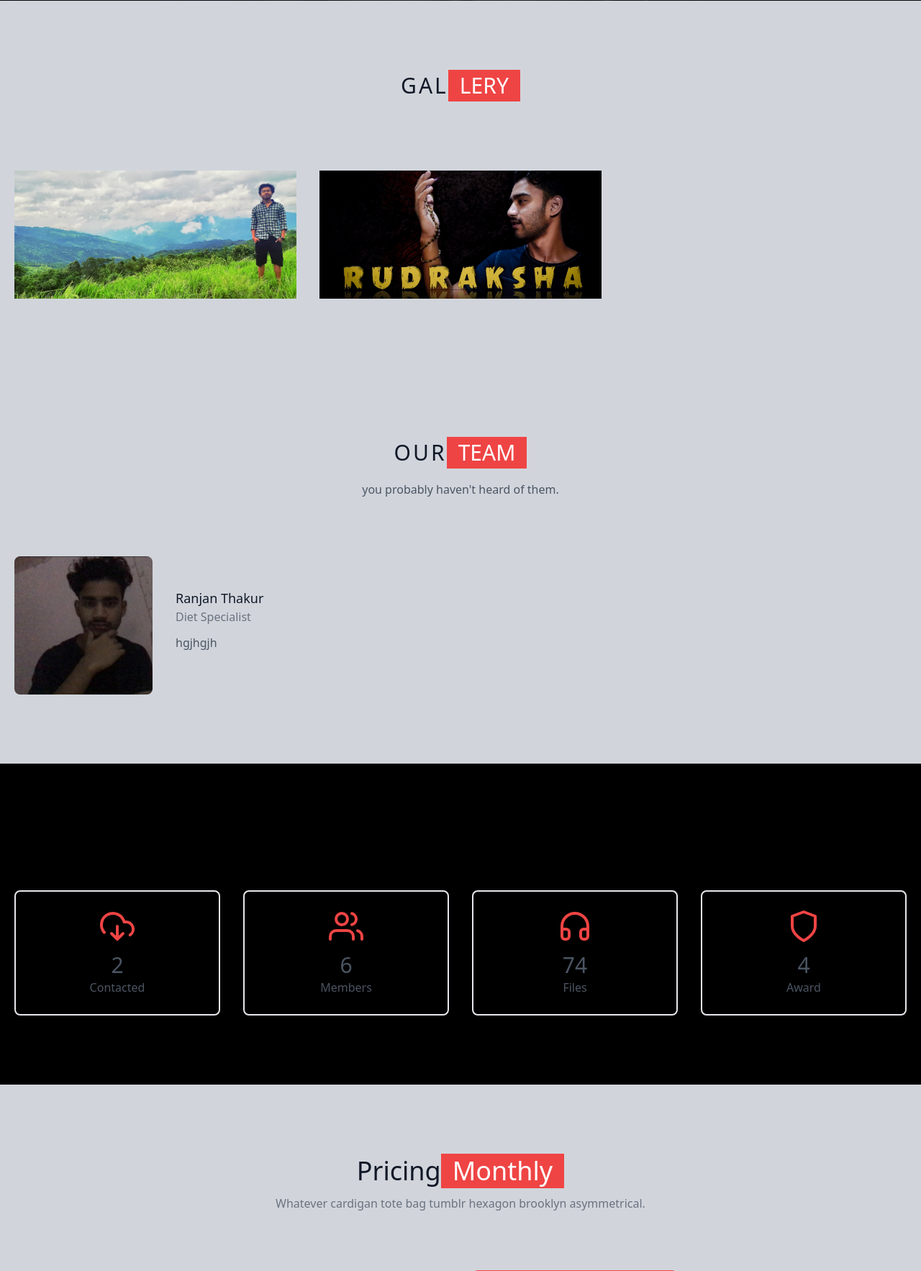
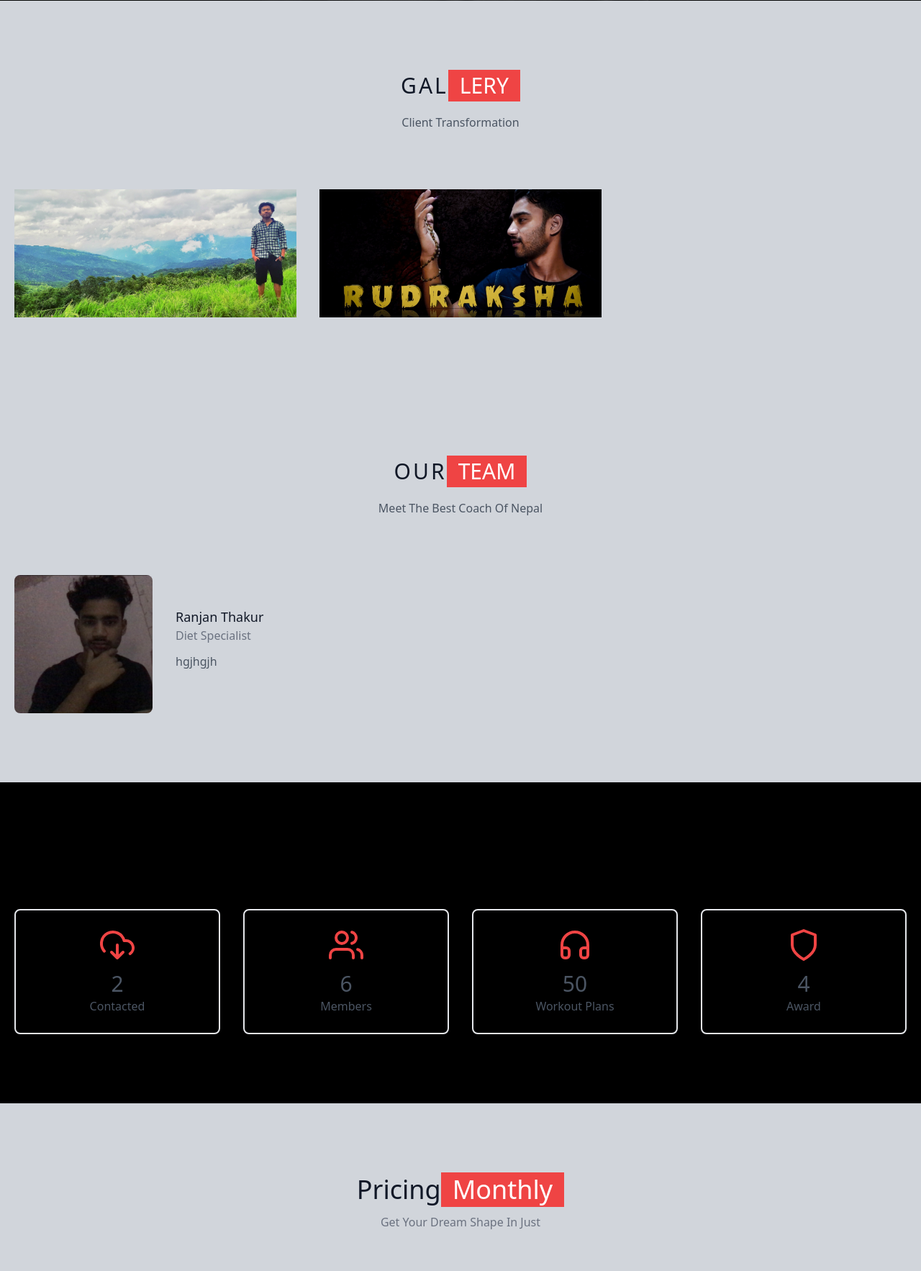
Before and after one commit to Rk-Thakur/fourthsemproject, a PHP site: page / in a window 1280 px wide. Shown: the part 899-2665 px from the top of the page at 72% size. Run offline with PHP 8.4, Linux system fonts and the light colour scheme; a user stored in the database is signed in; data comes from the database, SQL or seed files in the repository.

Commit message:
modified

```diff
--- a/gallery.php
+++ b/gallery.php
@@ -3,6 +3,7 @@
 <div class="container px-5 py-24 mx-auto">
     <div class="flex flex-col text-center w-full mb-20">
       <h1 class="text-3xl font-medium title-font mb-4 text-gray-900 tracking-widest">GAL<button class="py-1 px-4 bg-red-500 text-white focus:outline-none">LERY</button></h1>
+      <p class="lg:w-2/3 mx-auto leading-relaxed text-base  ">Client Transformation</p>
     </div>
     <div class="flex flex-wrap -m-4">
     <?php
--- a/index.html
+++ b/index.html
@@ -54,7 +54,7 @@
       </nav>
 
 
-      <a href="register.php" class="inline-flex text-white bg-red-500 border-0 py-2 px-6 focus:outline-none hover:bg-red-600 rounded text-lg  ">Member!</a>
+      <a href="#" class="inline-flex text-white bg-red-500 border-0 py-2 px-6 focus:outline-none hover:bg-red-600 rounded text-lg  ">Member!</a>
     </div>
   </header>
 
--- a/index.php
+++ b/index.php
@@ -94,7 +94,7 @@ if(!isset($_SESSION['uname'])){
               >Download Brochure</a
             > -->
             <div class="flex justify-center ">
-              <a href="#contact" class="inline-flex text-white bg-red-500 border-0 py-2 px-6  hover:bg-red-600 rounded text-lg  font-semibold  p-4 border border-orange-500  rounded inline-block mt-5 animate__animated animate__fadeInUp animate__delay-1s">Become a member!</a>
+              <a href="register.php" class="inline-flex text-white bg-red-500 border-0 py-2 px-6  hover:bg-red-600 rounded text-lg  font-semibold  p-4 border border-orange-500  rounded inline-block mt-5 animate__animated animate__fadeInUp animate__delay-1s">Become a member!</a>
             </div>
           </div>
         </div>
@@ -127,7 +127,7 @@ include("sucess.php");
     <div class="container px-5 py-24 mx-auto">
       <div class="flex flex-col text-center w-full mb-20">
         <h1 class="sm:text-4xl text-3xl font-medium title-font mb-2 text-gray-900">Pricing<button class="py-1 px-4 bg-red-500 text-white focus:outline-none">Monthly</button></h1>
-        <p class="lg:w-2/3 mx-auto leading-relaxed text-base text-gray-500">Whatever cardigan tote bag tumblr hexagon brooklyn asymmetrical.</p>
+        <p class="lg:w-2/3 mx-auto leading-relaxed text-base text-gray-500">Get Your Dream Shape In Just</p>
       </div>
       <div class="flex flex-wrap -m-4">
         <div class="p-4 xl:w-1/4 md:w-1/2 w-full">
@@ -326,7 +326,7 @@ include("sucess.php");
   <!-- adverstise -->
   <section class="text-gray-600 body-font bg-black">
     <div class="container mx-auto flex px-5 py-24 items-center justify-center flex-col bg-cover bg-gray-400 opacity-75" style="
-    background-image: url('images/video.mp4');">
+    background-image: url('images/2.jpg');">
       <div class="text-center lg:w-2/3 w-full">
         <h1 class="title-font sm:text-4xl text-3xl mb-4 font-medium text-white-900 text-white">DON’T THINK, BEGIN TODAY!
         </h1>
@@ -360,7 +360,7 @@ include("sucess.php");
         <p class="mt-2 text-sm text-gray-500 text-center text-bold">We are a fitness and training
           center that focuses on pushing you to your absolute limit.
           Connect with  us to get started today!!</p> <br>
-        <a href="#contact" class="inline-flex text-white bg-red-500 border-0 py-2 px-6 focus:outline-none hover:bg-red-600 rounded text-lg">Be Member!</a>
+        <a href="register.php" class="inline-flex text-white bg-red-500 border-0 py-2 px-6 focus:outline-none hover:bg-red-600 rounded text-lg">Be Member!</a>
       </div>
       <div class="flex-grow flex flex-wrap md:pl-20 -mb-10 md:mt-0 mt-10 md:text-left text-center">
         <div class="lg:w-1/4 md:w-1/2 w-full px-4">
--- a/sucess.php
+++ b/sucess.php
@@ -53,8 +53,8 @@
             <path d="M3 18v-6a9 9 0 0118 0v6"></path>
             <path d="M21 19a2 2 0 01-2 2h-1a2 2 0 01-2-2v-3a2 2 0 012-2h3zM3 19a2 2 0 002 2h1a2 2 0 002-2v-3a2 2 0 00-2-2H3z"></path>
           </svg>
-          <h2 class="title-font font-medium text-3xl text-white-900">74</h2>
-          <p class="leading-relaxed">Files</p>
+          <h2 class="title-font font-medium text-3xl text-white-900">50</h2>
+          <p class="leading-relaxed">Workout Plans</p>
         </div>
       </div>
       <div class="p-4 md:w-1/4 sm:w-1/2 w-full">
--- a/trainer.php
+++ b/trainer.php
@@ -4,7 +4,7 @@
     <div class="container px-5 py-24 mx-auto">
       <div class="flex flex-col text-center w-full mb-20">
         <h1 class="text-3xl font-medium title-font mb-4 text-gray-900 tracking-widest">OUR<button class="py-1 px-4 bg-red-500 text-white focus:outline-none">TEAM</button></h1>
-        <p class="lg:w-2/3 mx-auto leading-relaxed text-base  "> you probably haven't heard of them.</p>
+        <p class="lg:w-2/3 mx-auto leading-relaxed text-base  "> Meet The Best Coach Of Nepal</p>
       </div>
       <div class="flex flex-wrap -m-4">
       <?php
```
Also changed, not shown: register.php (+10 -10 lines).
